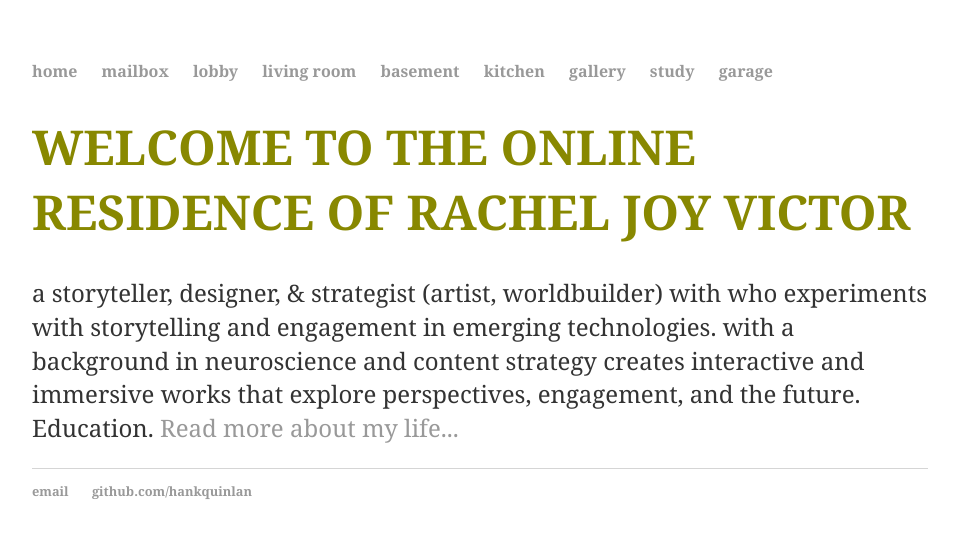
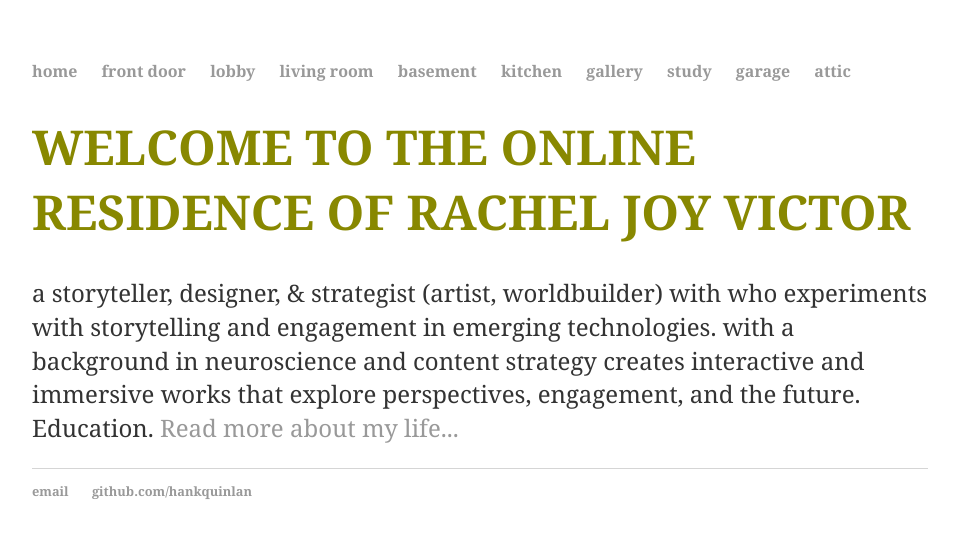
Before and after one commit to racheljoyvictor/racheljoyvictor.github.io, a Jekyll site: the page built from index.html, in a window 1280 px wide. Shown: the top 538 px of the page, without its empty margins (160-1119 px from the left). Built offline with Jekyll 4.4.1, drawn with Linux system fonts in a browser that asks for light colours.

Commit message:
Update default.html

```diff
--- a/_layouts/default.html
+++ b/_layouts/default.html
@@ -9,7 +9,7 @@
 			<nav>
 	    		<ul>
 	        		<li><a href="/">home</a></li>
-		        	<li><a href="/mailbox">mailbox</a></li>
+		        	<li><a href="/front door">front door</a></li>
 		        	<li><a href="/lobby">lobby</a></li>
 		        	<li><a href="/living room">living room</a></li>
 		        	<li><a href="/basement">basement</a></li>
@@ -17,6 +17,7 @@
 	        		<li><a href="/gallery">gallery</a></li>
 	        		<li><a href="/study">study</a></li>
 		        	<li><a href="/garage">garage</a></li>
+		        	<li><a href="/attic">attic</a></li>
 	    		</ul>
 			</nav>
 			<div class="container">
```
